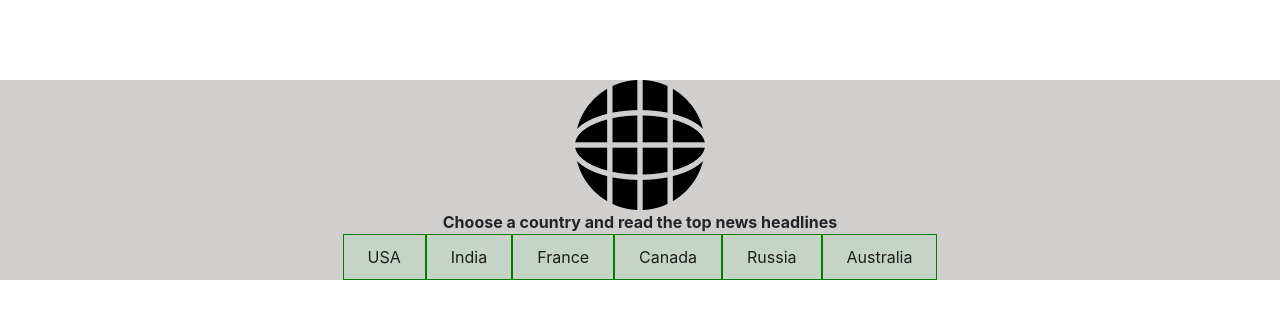
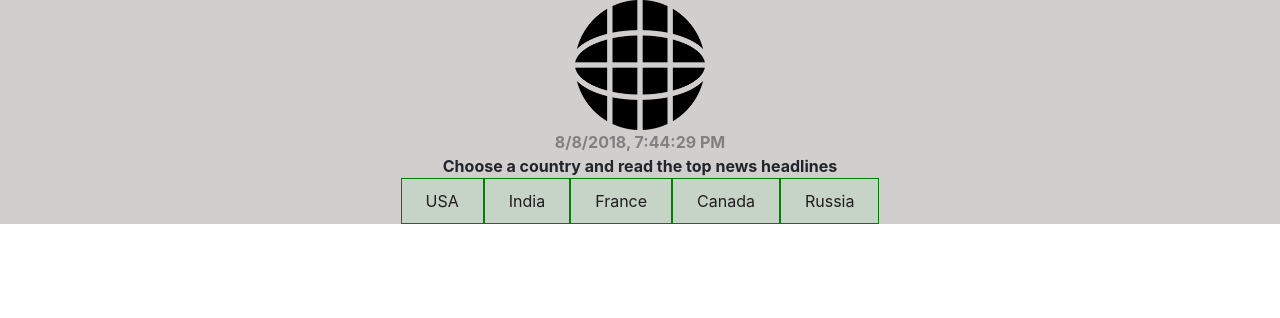
Before and after one commit to singh-sourav/Global-News-React, a React app: page / in a window 1280 px wide. Built offline with nearby package versions, Linux system fonts and the light colour scheme.

Commit message:
Loader added and Date shown

```diff
--- a/package.json
+++ b/package.json
@@ -6,7 +6,8 @@
   "dependencies": {
     "react": "^16.4.2",
     "react-dom": "^16.4.2",
-    "react-scripts": "1.1.4"
+    "react-scripts": "1.1.4",
+    "react-spinners": "^0.3.3"
   },
   "scripts": {
     "start": "react-scripts start",
--- a/public/index.html
+++ b/public/index.html
@@ -1,5 +1,5 @@
 <!DOCTYPE html>
-<html lang="en">
+<html lang="en" style="padding-top:  0px;">
 
 <head>
   <meta charset="utf-8">
@@ -24,7 +24,7 @@
   <title>Global News</title>
 </head>
 
-<body>
+<body style="padding-top:  0px;">
   <noscript>
     You need to enable JavaScript to run this app.
   </noscript>
--- a/src/components/CountryChooserList.js
+++ b/src/components/CountryChooserList.js
@@ -1,28 +1,29 @@
-import React, { Component } from 'react';
-import './Home.css';
-import CountryChooser from './CountryChooser'
+import React, { Component } from "react";
+import "./Home.css";
+import CountryChooser from "./CountryChooser";
 
 class CountryChooserList extends Component {
   constructor(props) {
     super(props);
     this.state = {
-      countries: ["us", "in", "fr", "ca", "ru", "au"], countryName: {
-        us: "USA"
-      }
+      countries: ["us", "in", "fr", "ca", "ru"]
     };
   }
 
   render() {
-    var countryselector = this.state.countries.map((item) => (
-
-      <CountryChooser key={item} country={item} countrygetter={() => this.props.countryGetter(item)} onclick={() => this.props.showNews(item)} />
-    )
-    )
+    var countryselector = this.state.countries.map(item => (
+      <div>
+        <CountryChooser
+          key={item}
+          country={item}
+          countrygetter={() => this.props.countryGetter(item)}
+          onclick={() => this.props.showNews(item)}
+        />
+      </div>
+    ));
     return (
       <div className="btn-group">
-        {
-          countryselector
-        }
+        <div className="row">{countryselector}</div>
       </div>
     );
   }
--- a/src/components/Home.js
+++ b/src/components/Home.js
@@ -5,7 +5,20 @@ import NewsHeadlines from "./NewsHeadlines";
 class Home extends Component {
   constructor(props) {
     super(props);
-    this.state = { newsArr: [], countryChosen: "" };
+    this.state = {
+      newsArr: [],
+      countryChosen: "",
+      loaded: true,
+      curTime: new Date().toLocaleString()
+    };
+  }
+
+  componentDidMount() {
+    setInterval(() => {
+      this.setState({
+        curTime: new Date().toLocaleString()
+      });
+    }, 1000);
   }
 
   getCountryName(countryCode) {
@@ -34,6 +47,9 @@ class Home extends Component {
   }
 
   handleclick(country) {
+    this.setState({
+      loaded: false
+    });
     fetch(
       `https://newsapi.org/v2/top-headlines?source=google-news&country=${country}&apiKey=a9b320f1f47644f99dab6b9407db90b0`
     )
@@ -42,7 +58,8 @@ class Home extends Component {
         console.log(json);
         this.setState({
           newsArr: json.articles,
-          countryChosen: this.getCountryName(country)
+          countryChosen: this.getCountryName(country),
+          loaded: true
         });
       });
   }
@@ -51,10 +68,13 @@ class Home extends Component {
     var newsCards = this.state.newsArr.map(item => (
       <NewsHeadlines key={item.url} news={item} />
     ));
-    var d = new Date();
     return (
+      <div>
         <div className="App-header">
           <img className="App-logo" src={require("./NewsLogo.png")} />
+          <div style={{ color: "grey" }}>
+            <b>{this.state.curTime}</b>
+          </div>
           <div>
             <b>Choose a country and read the top news headlines </b>
           </div>
@@ -67,6 +87,16 @@ class Home extends Component {
           </div>
           {newsCards}
         </div>
+        <div className="row">
+          <div className="col-md-12 col-sm-12">
+            <img
+              style={this.state.loaded ? { display: "none" } : {}}
+              width="200"
+              src="https://upload.wikimedia.org/wikipedia/commons/b/b1/Loading_icon.gif"
+            />
+          </div>
+        </div>
+      </div>
     );
   }
 }
--- a/src/components/NewsHeadlines.js
+++ b/src/components/NewsHeadlines.js
@@ -3,7 +3,7 @@ import React, { Component } from "react";
 class NewsHeadlines extends Component {
   constructor(props) {
     super(props);
-    this.state = { countries: ["us", "in", "fr", "ca", "ru", "au"] };
+    this.state = { countries: ["us", "in", "fr", "ca", "ru"] };
   }
 
   render() {
@@ -12,7 +12,6 @@ class NewsHeadlines extends Component {
         <div className="card">
           <div class="row">
             <div className="col-sm-2">
-              {" "}
               <img src={this.props.news.urlToImage} height="80" width="150" />
             </div>
             <div className="col-sm-10 card-body">
```
Also changed, not shown: 2 other files. Lines whose indentation alone changed are shown as unchanged.
